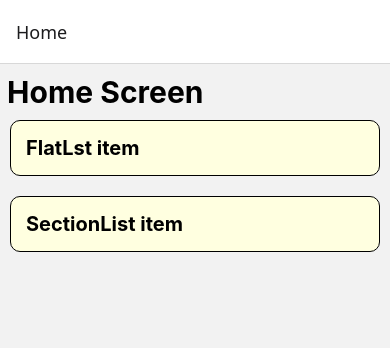
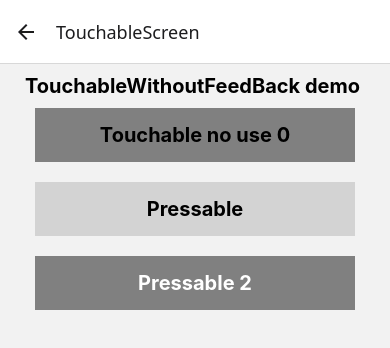
Before and after one commit to dedJack/SecondNative, a React Native app: screen /TouchableScreen in a window 390 px wide. Shown: the top 348 px of the page. Built offline with nearby package versions, Linux system fonts and the light colour scheme.

Commit message:
TouchableWithoutFeedBack, Pressable topics coverd

```diff
--- a/src/RootNavigator.tsx
+++ b/src/RootNavigator.tsx
@@ -3,6 +3,7 @@ import HomeScreen from './screens/HomeScreen';
 import {StackScreenTypeProp} from './types';
 import FlatListDemo from './screens/FlatListDemo';
 import SectionListDemo from './screens/SectionListDemo';
+import TouchableWithoutFeedbackDemo from './screens/TouchableWithoutFeedbackDemo';
 
 
 //Create prop type for every screen, Here i have created a prop type, But later i have move it to the another TypeScript file, as it is used by every screen.
@@ -24,6 +25,7 @@ const RootNavigator: React.FC = () => {
       <Stack.Screen name='Home' component={HomeScreen}/>
       <Stack.Screen name='FlatList' component={FlatListDemo}/>
       <Stack.Screen name='SectionList' component={SectionListDemo}/>
+      <Stack.Screen name="TouchableScreen" component={TouchableWithoutFeedbackDemo}/>
     </Stack.Navigator>
   );
 };
--- a/src/screens/HomeScreen.tsx
+++ b/src/screens/HomeScreen.tsx
@@ -26,6 +26,11 @@ const subject = [
     id: 2,
     name: 'SectionList item',
     screen: 'SectionList',
+  },
+  {
+    id: 3,
+    name: 'Touchable Demo',
+    screen: 'TouchableScreen',
   },
 ];
 type Props = {
--- a/src/screens/SectionListDemo.tsx
+++ b/src/screens/SectionListDemo.tsx
@@ -13,6 +13,10 @@ const Section_Data = [
   {
     title: 'Shorts',
     data: ['Mini', 'Half', 'Long'],
+  },
+  {
+    title: 'Shirts',
+    data: ['Half', 'Full', 'Cotton','PartyWear'],
   },
 ];
 const SectionListDemo: React.FC = () => {
@@ -43,6 +47,7 @@ const SectionListDemo: React.FC = () => {
             <Text style={styles.menuText}>{title}</Text>
           </View>
         )}
+        keyExtractor={(item,index)=> item + index}
         sections={Section_Data}
         renderItem={handleRenderItem}
       />
@@ -61,9 +66,12 @@ const styles = StyleSheet.create({
   },
   menuHeader: {
     marginVertical: 10,
+
   },
   menuText: {
-    fontSize: 20,
+    fontSize: 25,
+    fontWeight:"bold",
+    paddingVertical:5
   },
 });
 
--- /dev/null
+++ b/src/screens/TouchableWithoutFeedbackDemo.tsx
@@ -0,0 +1,52 @@
+import React, {useState} from 'react';
+import {Pressable, StyleSheet, Text, TouchableWithoutFeedback, View} from 'react-native';
+
+const TouchableWithoutFeedbackDemo: React.FC = () => {
+
+    const [count, setCount] = useState<number>(0);
+  return (
+    <View style={styles.container}>
+      <Text style={styles.header}>TouchableWithoutFeedBack demo</Text>
+      <TouchableWithoutFeedback onPress={()=>setCount(count + 1)}>
+        <View style={styles.btn}>
+            <Text style={styles.btnText}>Touchable no use {count}</Text>
+        </View>
+      </TouchableWithoutFeedback>
+
+      {/* one way to use pressable on background btns */}
+      <Pressable style={({pressed}) => [styles.btn,{ backgroundColor:pressed ? "white" : 'lightgrey' }]}> <Text style={styles.btnText}>Pressable</Text></Pressable>
+
+      {/* another way to use pressable on texts because pressable doesnt render text itself*/}
+      <Pressable style={styles.btn}>
+        {({pressed})=>(
+            <Text style={[styles.btnText,{color:pressed ? "red" : "white"}]}>Pressable 2</Text>
+        )}
+      </Pressable>
+    </View>
+  );
+};
+
+const styles = StyleSheet.create({
+  container: {
+    margin: 10,
+    paddingHorizontal: 15,
+  },
+  header: {
+    fontSize: 20,
+    fontWeight: 'bold',
+  },
+  btn:{
+    paddingVertical:15,
+    margin: 10,
+    minWidth:40,
+    alignItems:"center",
+    backgroundColor:"grey"
+  },
+  btnText:{
+    fontSize:20,
+    fontWeight:"bold",
+    color:"black"
+  }
+});
+
+export default TouchableWithoutFeedbackDemo;
--- a/src/types.ts
+++ b/src/types.ts
@@ -2,4 +2,5 @@ export type StackScreenTypeProp = {
     "Home" : undefined;
     "FlatList" :undefined;
     "SectionList":undefined;
+    "TouchableScreen":undefined;
 }
```
